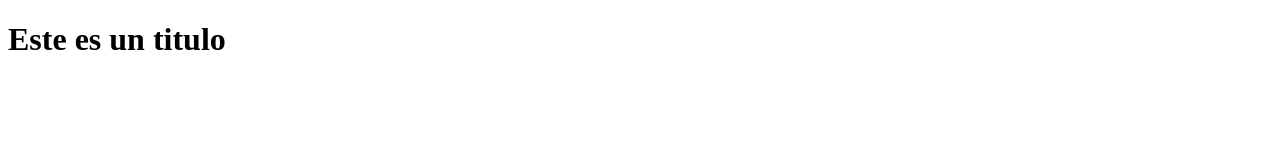
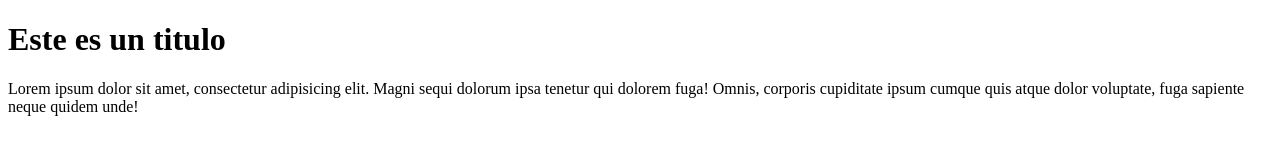
Before and after one commit to FernandoB12/Practica-Git-y-GitHub, a plain HTML site: page index.html in a window 1280 px wide. Drawn offline with Linux system fonts and the light colour scheme.

Commit message:
Coloque un parrafo en html

```diff
--- a/index.html
+++ b/index.html
@@ -9,7 +9,9 @@
     <header>
         <h1>Este es un titulo</h1>
     </header>
-    <main></main>
+    <main>
+        <p>Lorem ipsum dolor sit amet, consectetur adipisicing elit. Magni sequi dolorum ipsa tenetur qui dolorem fuga! Omnis, corporis cupiditate ipsum cumque quis atque dolor voluptate, fuga sapiente neque quidem unde!</p>
+    </main>
     <footer></footer>
 </body>
 </html>
```
